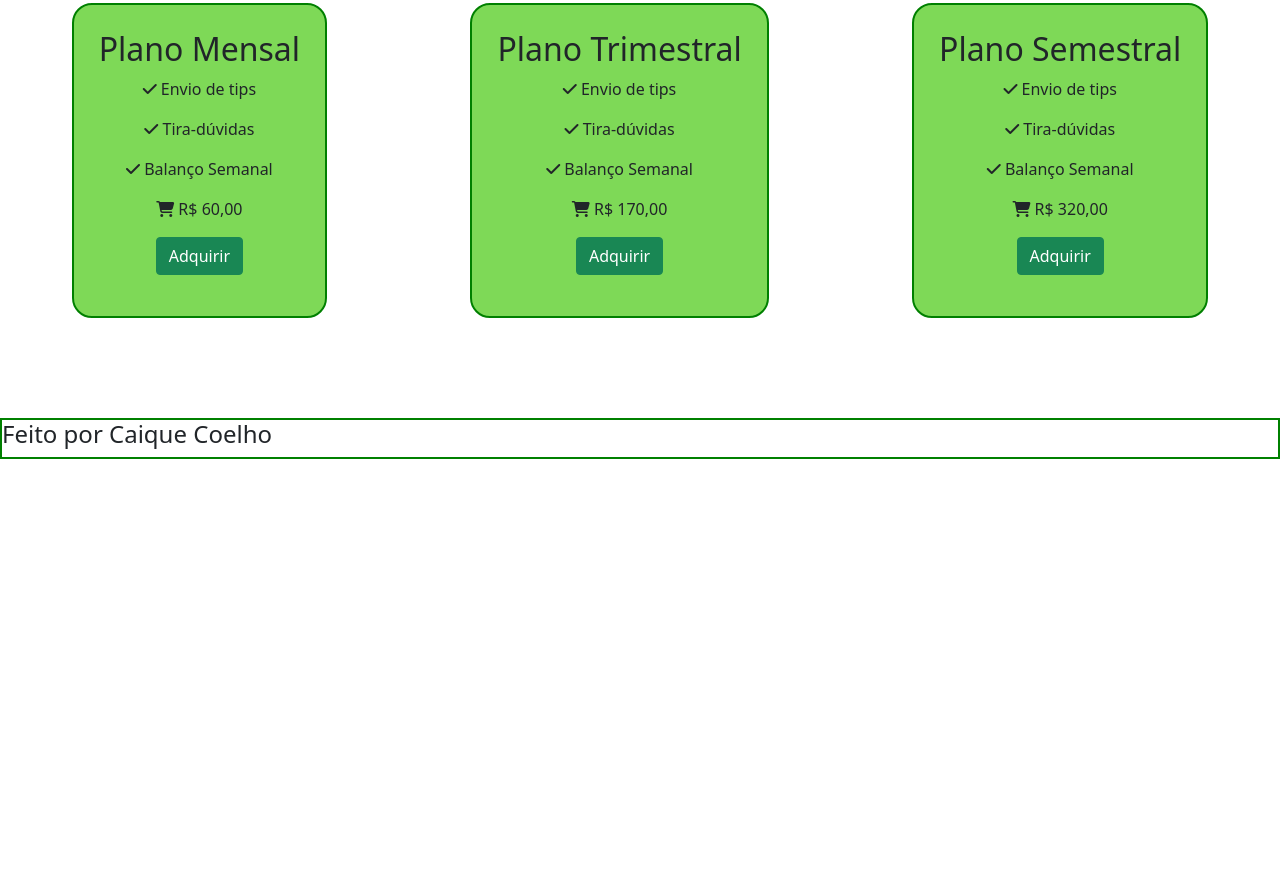
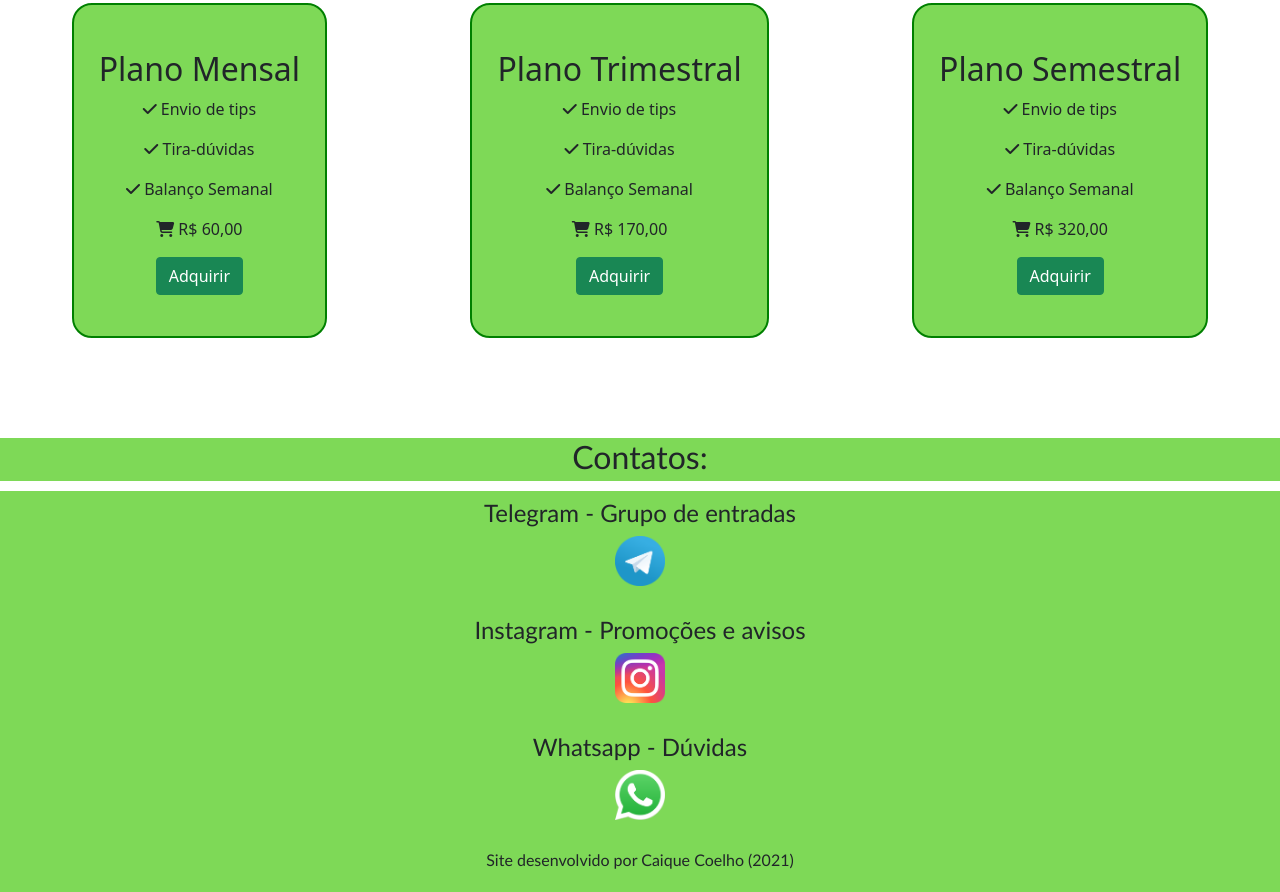
Before and after one commit to Caiqueoac/levelup-frontend, a plain HTML site: page index.html in a window 1280 px wide. Shown: the part 826-1718 px from the top of the page. Before the commit the page ends 1285 px from the top, so only its background shows below. Drawn offline with nearby package versions, Linux system fonts and the light colour scheme.

Commit message:
Rodapé finalizado - ancoras no nav - páginas secundárias - ajustes no CSS

```diff
--- a/index.html
+++ b/index.html
@@ -29,8 +29,8 @@
           <a href="#">Login</a>
           <a href="#">Registre-se</a>
           <a href="#consultoria">Planos Consutoria</a>
-          <a href="#">Planos robôs</a>
-          <a href="#">Contato</a>
+          <a href="robos.html">Planos robôs</a>
+          <a href="#contato">Contato</a>
         </div>
       </div>
 
@@ -42,12 +42,13 @@
         <div class="carousel-inner">
           <div class="carousel-item active">
             <img src="img/slider1.jpg" class="d-block w-100" alt="..." height="600px">
+
           </div>
           <div class="carousel-item">
             <img src="img/slider2.jpg" class="d-block w-100" alt="..." height="600px">
           </div>
           <div class="carousel-item">
-            <img src="img/slider3.jpg" class="d-block w-100" alt="..." height=600px>
+            <img src="img/slider3.jpg" class="d-block w-100" alt="..." height=500px>
           </div>
         </div>
         <button class="carousel-control-prev" type="button" data-bs-target="#carouselExampleControls" data-bs-slide="prev">
@@ -67,11 +68,11 @@
 
 
 
-    <section class="planos-flex">
+    <section id="consultoria">
 
         <h2>Planos Consultoria</h2>
 
-        <div class="container-planos ">
+        <div class="planos-flex">
 
           <div class=" quadradinho">
             <h2>Plano Mensal</h2>
@@ -91,7 +92,7 @@
           <p><i class="fas fa-shopping-cart"></i> R$ 60,00
         </p>
           <p>
-            <button type="button" class="btn btn-success">Adquirir</button>
+            <a href="cliente.html" target="_blank"> <button type="button"  class="btn btn-success">Adquirir</button> </a>
           </p>
 
 
@@ -115,7 +116,7 @@
           <p><i class="fas fa-shopping-cart"></i> R$ 170,00
           </p>
           <p>
-            <button type="button" class="btn btn-success">Adquirir</button>
+            <a href="cliente.html" target="_blank"> <button type="button"  class="btn btn-success">Adquirir</button> </a>
           </p>
           </div>
 
@@ -137,7 +138,8 @@
           <p><i class="fas fa-shopping-cart"></i> R$ 320,00
         </p>
           <p>
-            <button type="button" class="btn btn-success">Adquirir</button>
+            <a href="cliente.html" target="_blank"> <button type="button"  class="btn btn-success">Adquirir</button> </a>
+
           </p>
           </div>
 
@@ -146,12 +148,38 @@
     </section>
 
 
-    <footer>
-      <h4> Feito por Caique Coelho</h4>
+    <footer id="contato">
+
+      <h2>Contatos:</h2>
+
+      <div class="mycontainer">
+
+
+            <div class="midias">
+              <h4> Telegram - Grupo de entradas </h4>
+              <a href="https://t.me/levelupcorners" target="_blank" rel="noopener noreferrer"><img src= "img/telegram-logo.png" alt="" width="50px" height="50px"></a>
+            </div>
+
+            <div class="midias">
+              <h4>Instagram - Promoções e avisos</h4>
+              <a href="https://www.instagram.com/levelupcorners/" target="_blank" rel="noopener noreferrer"><img src= "img/instagram-logo.png" alt="" width="50px" height="50px"></a>
+            </div>
+
+            <div class="midias">
+              <h4>Whatsapp - Dúvidas</h4>
+              <img src= "img/whatsapp-logo.png"alt="" width="50px" height="50px">
+            </div>
+
+      </div>
+
+      <h6> Site desenvolvido por Caique Coelho (2021) </h6>
+
     </footer>
 
 
+    <script>
 
+    </script>
 
 
 
--- a/style.css
+++ b/style.css
@@ -2,6 +2,10 @@
     margin: 0;
     padding: 0;
     box-sizing: border-box;
+}
+
+body{
+
 }
 
 
@@ -39,15 +43,15 @@ header .navegacao a:hover{
 }
 
 
+#consultoria h2{
+    margin-top: 20px;
+    text-align: center;
+}
 
-.container-planos{
+.planos-flex{
     display: flex;
     align-items: center;
     justify-content: space-around;
-
-
-
-
 }
 
 
@@ -56,7 +60,7 @@ header .navegacao a:hover{
     margin-bottom: 15px;
     border-radius: 20px;
     background-color: #7ed957;
-    margin-top:100px;
+    margin-top:80px;
     margin-bottom: 100px;
     padding: 25px;
     text-align: center;
@@ -67,6 +71,34 @@ header .navegacao a:hover{
 
 
 footer{
-    border: solid green 2px;
+
+    font-family:'Trebuchet MS', 'Lucida Sans Unicode', 'Lucida Grande', 'Lucida Sans', Arial, sans-serif;
+    font-size: 12px;
+    text-align: center;
+    background-color: #7ed957;
+    padding-bottom: 15px;
 
 }
+
+footer .mycontainer{
+    display: flex;
+    align-items: center;
+    flex-direction: column;
+
+}
+
+
+footer .midias {
+
+    margin-bottom: 30px;
+
+}
+
+footer h2{
+
+    border-bottom: solid white 10px;
+    padding-bottom: 5px;
+
+
+
+}
```
Also changed, not shown: cliente.html (added, +18 -0 lines), robos.html (added, +29 -0 lines), img/donedeal.jpeg (added), img/instagram-logo.png (added), img/robo.jpeg (added), img/telegram-logo.png (added), img/whatsapp-logo.png (added).
